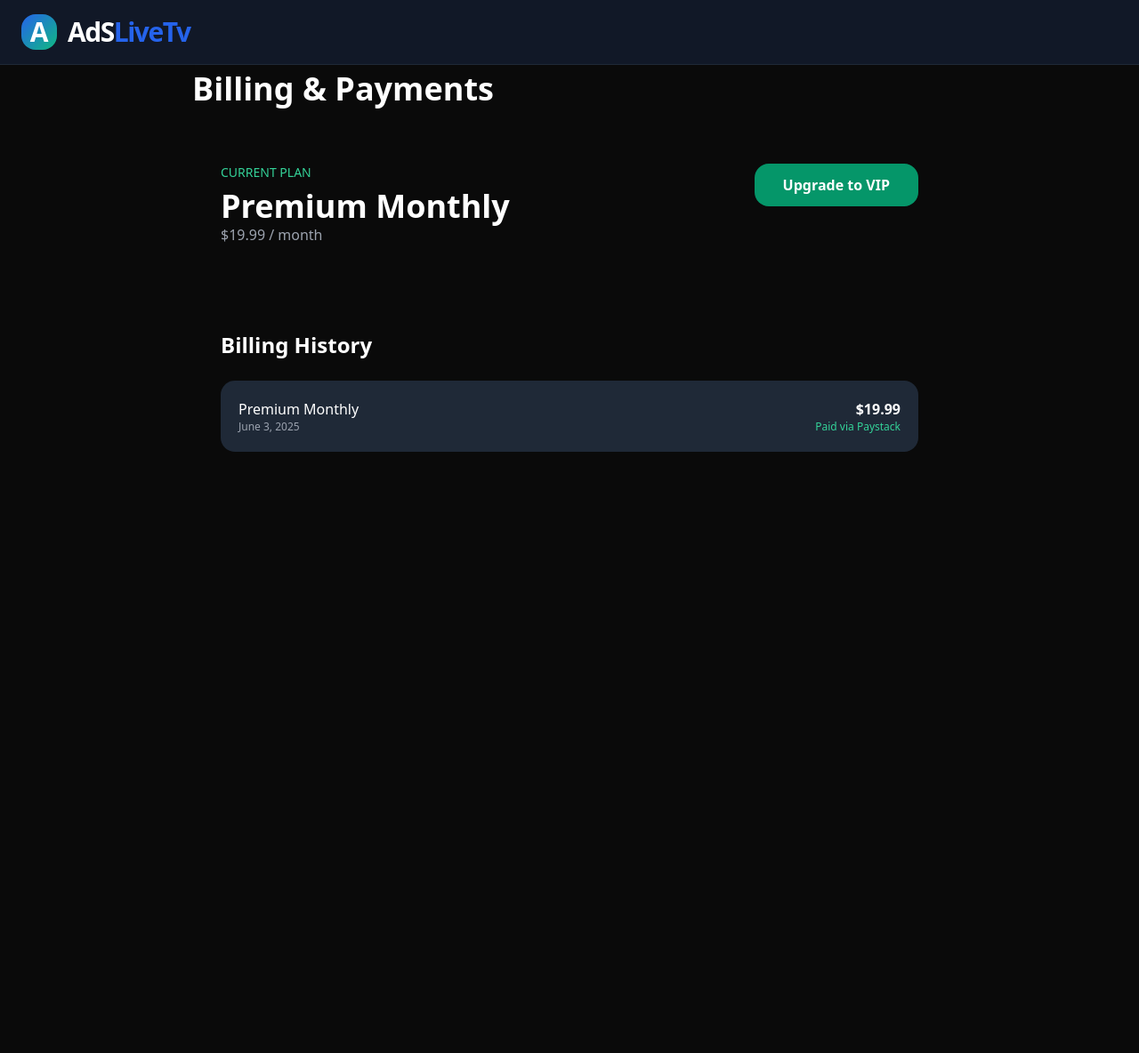
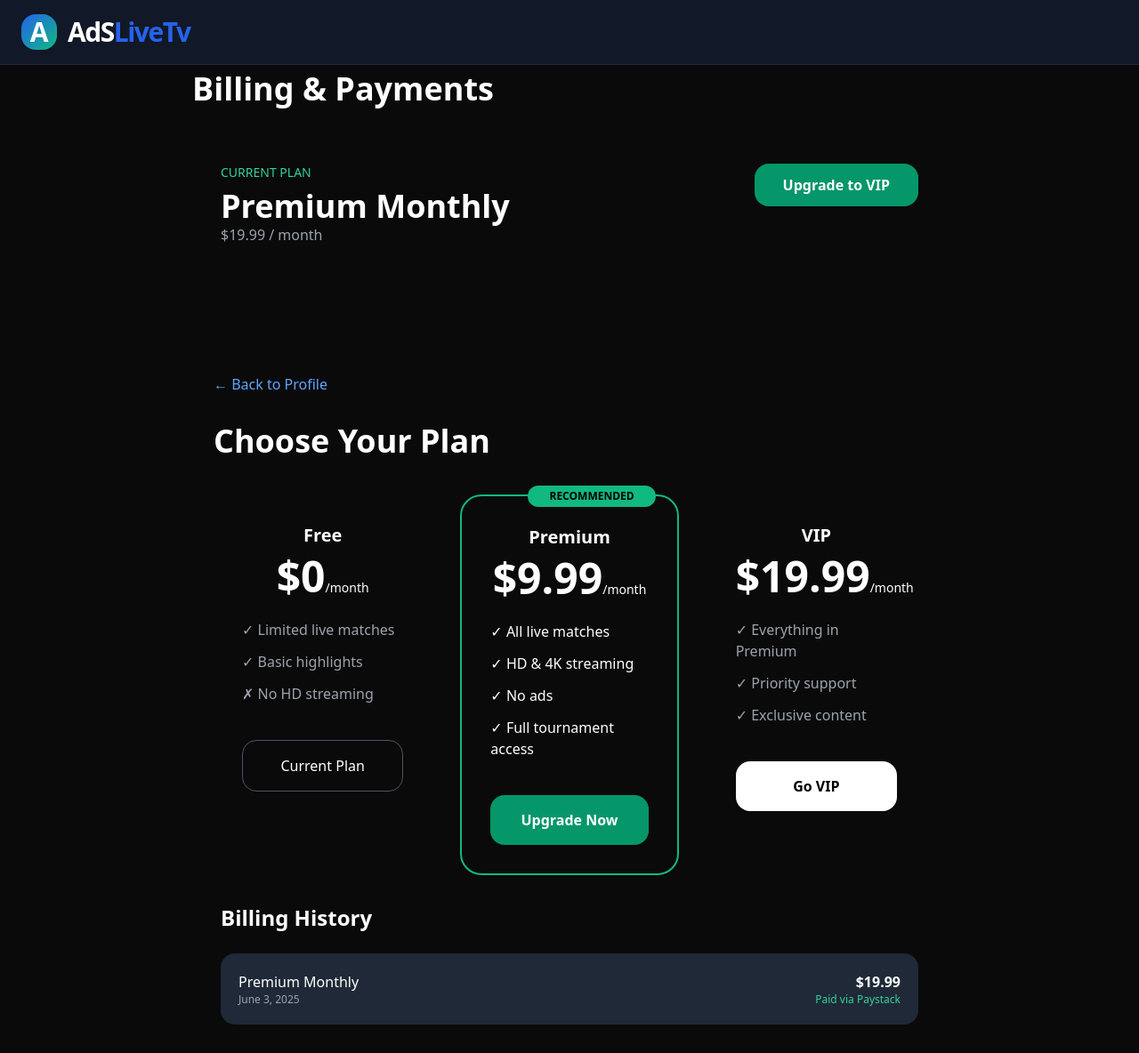
Before and after one commit to iamadesims-hash/adslivetv, a plain HTML site: page AdSLiveTv/payments.html in a window 1280 px wide. Shown: the whole page at 89% size. Before the commit the page ends 800 px from the top, so only its background shows below. Drawn offline with nearby package versions, Linux system fonts and the light colour scheme.

Commit message:
Update payments.html

```diff
--- a/AdSLiveTv/payments.html
+++ b/AdSLiveTv/payments.html
@@ -33,7 +33,59 @@
             </div>
         </div>
 
-        <!-- Billing History -->
+		<div class="max-w-4xl mx-auto pt-20 px-6">
+        <a href="profile.html" class="text-blue-400 mb-8 inline-block">← Back to Profile</a>
+
+        <h1 class="text-4xl font-bold mb-10">Choose Your Plan</h1>
+
+        <div class="grid md:grid-cols-3 gap-8">
+            <!-- Free Plan -->
+            <div class="glass rounded-3xl p-8 text-center">
+                <h3 class="text-xl font-bold mb-2">Free</h3>
+                <div class="text-5xl font-bold mb-6">$0<span class="text-sm font-normal">/month</span></div>
+                <ul class="text-left space-y-3 mb-10 text-gray-400">
+                    <li>✓ Limited live matches</li>
+                    <li>✓ Basic highlights</li>
+                    <li>✗ No HD streaming</li>
+                </ul>
+                <a href="#" class="block w-full py-4 border border-gray-600 rounded-2xl">Current Plan</a>
+            </div>
+
+            <!-- Premium Plan -->
+            <div class="glass rounded-3xl p-8 text-center border-2 border-emerald-500 relative">
+                <div class="absolute -top-3 right-6 bg-emerald-500 text-black text-xs px-6 py-1 rounded-full font-bold">RECOMMENDED</div>
+                <h3 class="text-xl font-bold mb-2">Premium</h3>
+                <div class="text-5xl font-bold mb-6">$9.99<span class="text-sm font-normal">/month</span></div>
+                <ul class="text-left space-y-3 mb-10">
+                    <li>✓ All live matches</li>
+                    <li>✓ HD & 4K streaming</li>
+                    <li>✓ No ads</li>
+                    <li>✓ Full tournament access</li>
+                </ul>
+                <a href="#" onclick="upgradeToPremium()"
+                   class="block w-full py-4 bg-emerald-600 rounded-2xl font-semibold">
+                    Upgrade Now
+                </a>
+            </div>
+
+            <!-- VIP Plan -->
+            <div class="glass rounded-3xl p-8 text-center">
+                <h3 class="text-xl font-bold mb-2">VIP</h3>
+                <div class="text-5xl font-bold mb-6">$19.99<span class="text-sm font-normal">/month</span></div>
+                <ul class="text-left space-y-3 mb-10 text-gray-400">
+                    <li>✓ Everything in Premium</li>
+                    <li>✓ Priority support</li>
+                    <li>✓ Exclusive content</li>
+                </ul>
+                <a href="#" onclick="upgradeToPremium()"
+                   class="block w-full py-4 bg-white text-black rounded-2xl font-semibold">
+                    Go VIP
+                </a>
+            </div>
+        </div>
+    </div>
+
+		<!-- Billing History -->
         <div class="glass rounded-3xl p-8">
             <h2 class="text-2xl font-bold mb-6">Billing History</h2>
             <div class="space-y-4">
@@ -50,6 +102,20 @@
             </div>
         </div>
     </div>
+
+    <script>
+        const supabase = Supabase.createClient('https://your-project.supabase.co', 'your-anon-key');
+
+        async function upgradeToPremium() {
+            // Call your Edge Function
+            const { data, error } = await supabase.functions.invoke('create-checkout', {
+                body: { priceId: 'price_1YourPriceIdHere' }
+            });
+
+            if (error) alert(error.message);
+            else alert("Redirecting to Stripe checkout...");
+        }
+    </script>
 
     <script>
         function upgradePlan() {
```
